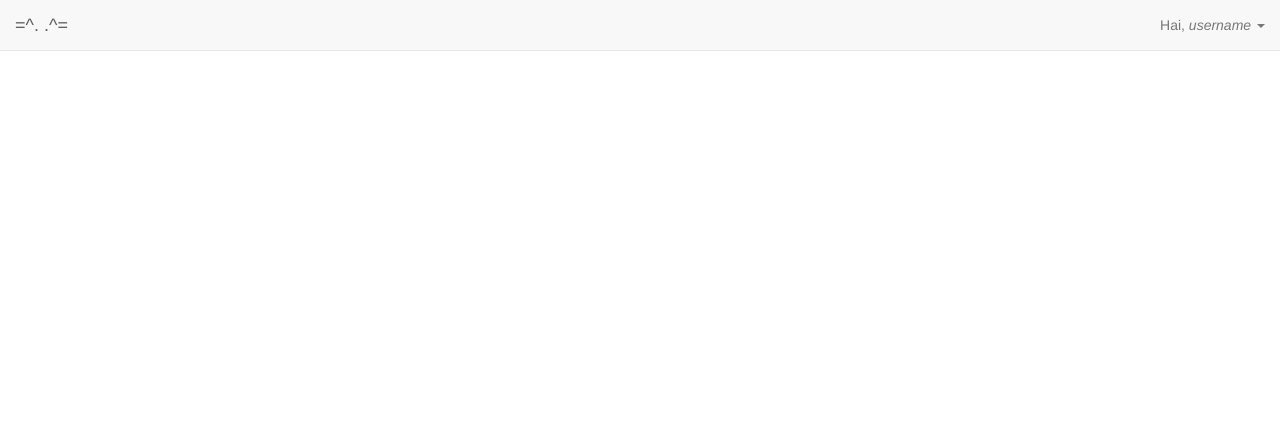
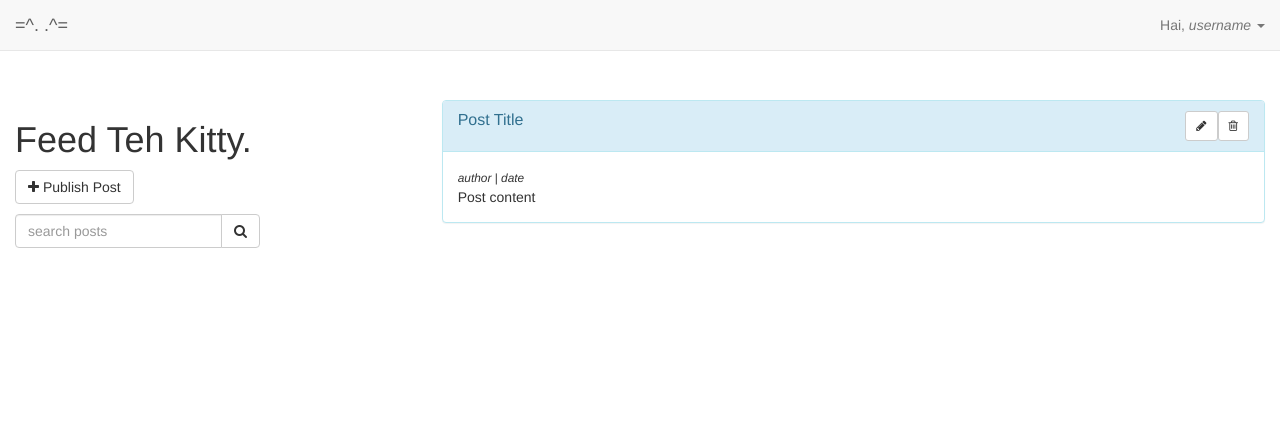
Before and after one commit to rochellelewis/creepy-octo-meow, a PHP site: page /public_html/static/feed.php in a window 1280 px wide. Shown: the top 447 px of the page. Run offline with PHP 8.4, Linux system fonts and the light colour scheme; some libraries are stand-ins or nearby versions.

Commit message:
static front end: update fa v4.7, feed components

```diff
--- a/public_html/static/feed.php
+++ b/public_html/static/feed.php
@@ -8,7 +8,41 @@
 
 		<main>
 			<div class="container-fluid">
-
+				<div class="row">
+					<div class="col-md-4">
+						<h1>Feed Teh Kitty.</h1>
+						<p><button class="btn btn-default"><i class="fa fa-plus"></i> Publish Post</button></p>
+						<form class="form-inline">
+							<div class="form-group">
+								<label class="sr-only" for="search-feed">search feed</label>
+								<div class="input-group">
+									<input type="text" class="form-control" id="search-feed" name="search-feed" placeholder="search posts">
+									<span class="input-group-btn">
+										<button class="btn btn-default"><i class="fa fa-search"></i></button>
+									</span>
+								</div>
+							</div>
+						</form>
+					</div>
+					<div class="col-md-8">
+						<div class="panel panel-info">
+							<div class="panel-heading">
+								<h3 class="panel-title pull-left">Post Title</h3>
+								<button class="pull-right btn btn-default btn-sm"><i class="fa fa-trash-o"></i></button>
+								<button class="pull-right btn btn-default btn-sm"><i class="fa fa-pencil"></i></button>
+								<div class="clearfix"></div>
+							</div>
+							<div class="panel-body">
+								<div class="post-date">
+									<small><em>author</em> | <em>date</em></small>
+								</div>
+								<div class="post-content">
+									Post content
+								</div>
+							</div>
+						</div>
+					</div>
+				</div>
 			</div>
 		</main>
 	</div><!--./sfooter-content-->
--- a/public_html/static/head-utils.php
+++ b/public_html/static/head-utils.php
@@ -9,7 +9,7 @@
 		<link rel="stylesheet" href="https://maxcdn.bootstrapcdn.com/bootstrap/3.3.7/css/bootstrap.min.css" integrity="sha384-BVYiiSIFeK1dGmJRAkycuHAHRg32OmUcww7on3RYdg4Va+PmSTsz/K68vbdEjh4u" crossorigin="anonymous">
 
 		<!-- Font Awesome -->
-		<link type="text/css" href="https://maxcdn.bootstrapcdn.com/font-awesome/4.6.3/css/font-awesome.min.css" rel="stylesheet" />
+		<link type="text/css" href="https://maxcdn.bootstrapcdn.com/font-awesome/4.7.0/css/font-awesome.min.css" rel="stylesheet" />
 
 		<!-- Custom CSS Goes HERE -->
 		<link rel="stylesheet" href="style.css" type="text/css">
--- a/public_html/static/style.css
+++ b/public_html/static/style.css
@@ -1,3 +1,10 @@
+/****************************************
+* Content Layout
+*****************************************/
+header + main {
+	padding-top: 100px;
+}
+
 /***
 * Flexbox Sticky Footer
 * http://philipwalton.github.io/solved-by-flexbox/demos/sticky-footer/
```
